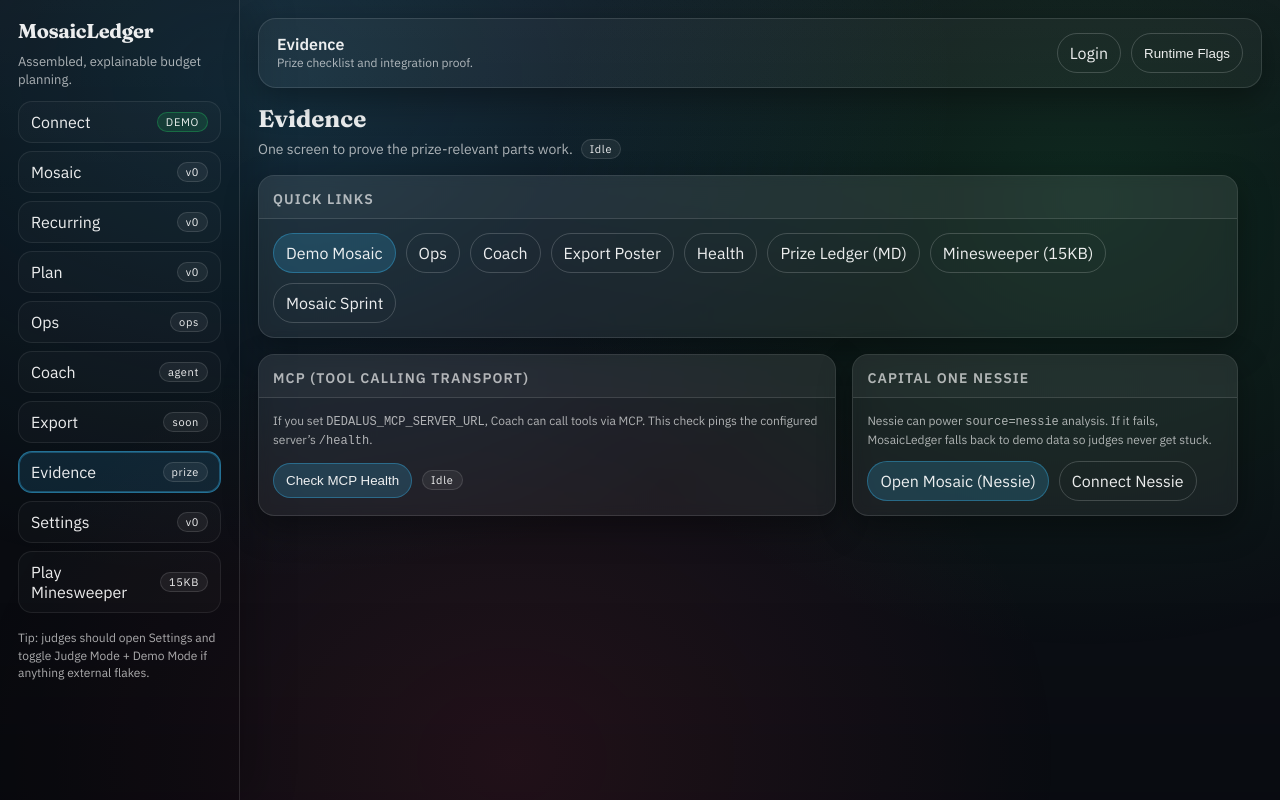
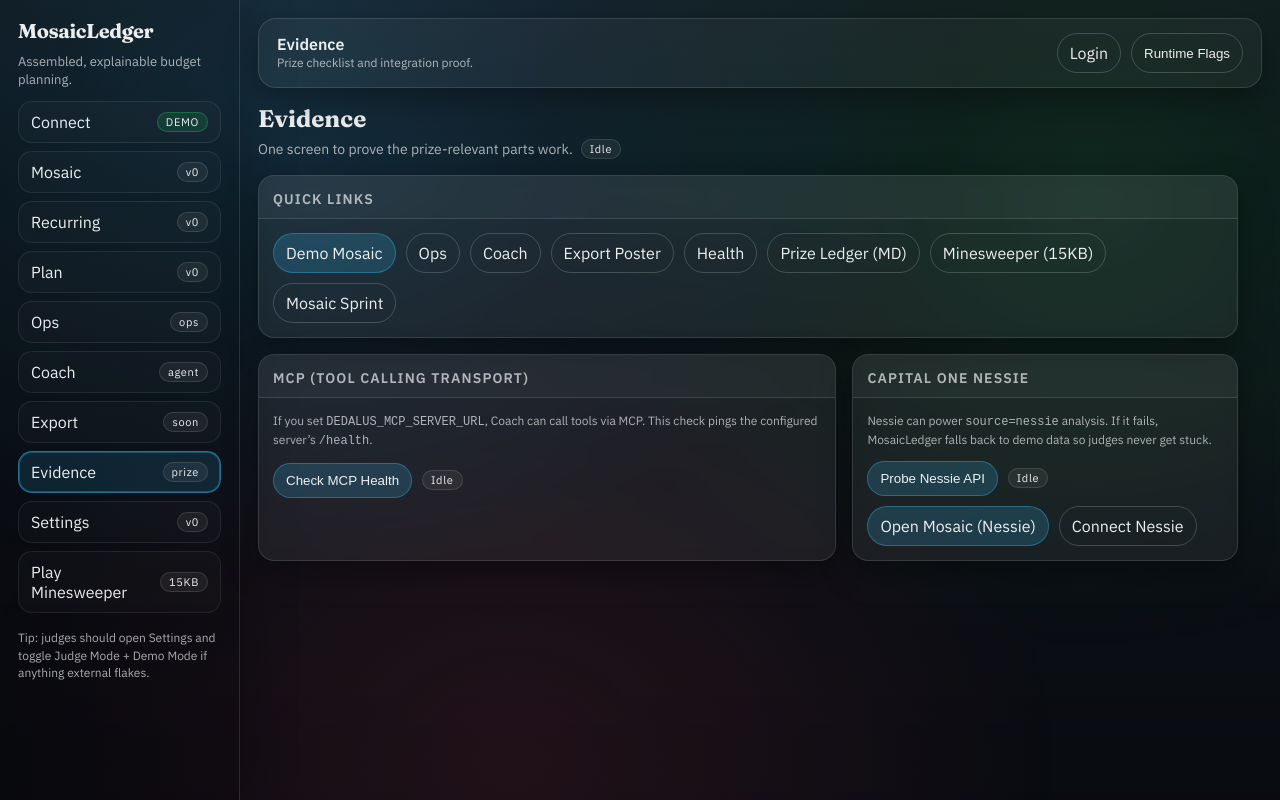
Before and after one commit to rilical/MosaicLedger, a Next.js app in the folder apps/web/: page /app/evidence in a window 1280 px wide. Built offline with nearby package versions, Linux system fonts and the light colour scheme.

Commit message:
Ops: AI toggle + Nessie probe evidence

```diff
--- /dev/null
+++ b/apps/web/src/app/api/nessie/probe/route.ts
@@ -0,0 +1,124 @@
+import { NextResponse } from 'next/server';
+import { nessiePurchaseToNormalized } from '@mosaicledger/connectors';
+import { getNessieBaseUrl, hasNessieEnv, nessieServerClient } from '../../../../lib/nessie/serverClient';
+
+function isNonEmptyString(v: unknown): v is string {
+  return typeof v === 'string' && Boolean(v.trim());
+}
+
+function maskId(id: string): string {
+  const t = id.trim();
+  if (t.length <= 10) return t;
+  return `${t.slice(0, 4)}…${t.slice(-4)}`;
+}
+
+function pickPreferredAccountId(accounts: unknown[]): string | null {
+  const ranked = [...accounts].sort((a, b) => {
+    const at =
+      a && typeof a === 'object' && 'type' in (a as Record<string, unknown>)
+        ? String((a as Record<string, unknown>).type ?? '')
+        : '';
+    const bt =
+      b && typeof b === 'object' && 'type' in (b as Record<string, unknown>)
+        ? String((b as Record<string, unknown>).type ?? '')
+        : '';
+    const score = (t: string) =>
+      t.toLowerCase().includes('checking') ? 0 : t.toLowerCase().includes('credit') ? 1 : 2;
+    return score(at) - score(bt);
+  });
+
+  for (const a of ranked) {
+    if (!a || typeof a !== 'object') continue;
+    const o = a as Record<string, unknown>;
+    const accountId = isNonEmptyString(o._id)
+      ? o._id.trim()
+      : isNonEmptyString(o.id)
+        ? o.id.trim()
+        : null;
+    if (accountId) return accountId;
+  }
+  return null;
+}
+
+export async function GET() {
+  const baseUrl = getNessieBaseUrl();
+
+  if (!hasNessieEnv()) {
+    return NextResponse.json({
+      ok: true,
+      configured: false,
+      baseUrl,
+      keyPresent: false,
+    });
+  }
+
+  const nessie = nessieServerClient();
+
+  const accountsResp = await nessie.listAssignedAccounts();
+  if (!accountsResp.ok) {
+    return NextResponse.json({
+      ok: true,
+      configured: true,
+      baseUrl,
+      keyPresent: true,
+      accounts: { ok: false, status: accountsResp.status, code: accountsResp.code, message: accountsResp.message },
+    });
+  }
+
+  const accounts = Array.isArray(accountsResp.data) ? accountsResp.data : [];
+  const accountId = pickPreferredAccountId(accounts as unknown[]);
+
+  if (!accountId) {
+    return NextResponse.json({
+      ok: true,
+      configured: true,
+      baseUrl,
+      keyPresent: true,
+      accounts: { ok: true, count: accounts.length },
+      selectedAccountId: null,
+      purchases: { ok: true, count: 0, sample: [] },
+    });
+  }
+
+  const purchasesResp = await nessie.listPurchases(accountId);
+  if (!purchasesResp.ok) {
+    return NextResponse.json({
+      ok: true,
+      configured: true,
+      baseUrl,
+      keyPresent: true,
+      accounts: { ok: true, count: accounts.length },
+      selectedAccountId: maskId(accountId),
+      purchases: {
+        ok: false,
+        status: purchasesResp.status,
+        code: purchasesResp.code,
+        message: purchasesResp.message,
+      },
+    });
+  }
+
+  const rawPurchases = Array.isArray(purchasesResp.data) ? purchasesResp.data : [];
+  const sample = rawPurchases
+    .slice(0, 5)
+    .map((p) => nessiePurchaseToNormalized(p, { source: 'nessie', accountId }))
+    .filter((t) => t != null)
+    .map((t) => ({
+      id: maskId(t.id),
+      date: t.date,
+      amount: t.amount,
+      merchant: t.merchant,
+      category: t.category,
+      pending: t.pending,
+    }));
+
+  return NextResponse.json({
+    ok: true,
+    configured: true,
+    baseUrl,
+    keyPresent: true,
+    accounts: { ok: true, count: accounts.length },
+    selectedAccountId: maskId(accountId),
+    purchases: { ok: true, count: rawPurchases.length, sample },
+  });
+}
--- a/apps/web/src/app/app/evidence/page.tsx
+++ b/apps/web/src/app/app/evidence/page.tsx
@@ -8,11 +8,30 @@ type McpHealthResponse =
   | { ok: true; configured: boolean; healthUrl?: string; status?: number; body?: unknown }
   | { ok: false; error?: string };
 
+type NessieProbeResponse =
+  | {
+      ok: true;
+      configured: boolean;
+      baseUrl: string;
+      keyPresent: boolean;
+      accounts?: unknown;
+      selectedAccountId?: string | null;
+      purchases?: unknown;
+    }
+  | { ok: false; error?: string };
+
 export default function EvidencePage() {
   const [mcpStatus, setMcpStatus] = React.useState<
     | { state: 'idle' }
     | { state: 'loading' }
     | { state: 'done'; resp: McpHealthResponse }
+    | { state: 'error'; error: string }
+  >({ state: 'idle' });
+
+  const [nessieStatus, setNessieStatus] = React.useState<
+    | { state: 'idle' }
+    | { state: 'loading' }
+    | { state: 'done'; resp: NessieProbeResponse }
     | { state: 'error'; error: string }
   >({ state: 'idle' });
 
@@ -28,11 +47,38 @@ export default function EvidencePage() {
     }
   }
 
+  async function checkNessie() {
+    setNessieStatus({ state: 'loading' });
+    try {
+      const resp = await fetch('/api/nessie/probe', { method: 'GET' });
+      const json = (await resp.json()) as NessieProbeResponse;
+      if (!resp.ok || !json) throw new Error('Nessie probe failed');
+      setNessieStatus({ state: 'done', resp: json });
+    } catch (e: unknown) {
+      setNessieStatus({
+        state: 'error',
+        error: e instanceof Error ? e.message : 'Nessie probe failed',
+      });
+    }
+  }
+
   const mcpBadge = (() => {
     if (mcpStatus.state === 'loading') return <Badge tone="warn">Checking…</Badge>;
     if (mcpStatus.state === 'error') return <Badge tone="warn">Error</Badge>;
     if (mcpStatus.state === 'done') {
       const r = mcpStatus.resp;
+      if (!r.ok) return <Badge tone="warn">Fail</Badge>;
+      if (!r.configured) return <Badge tone="warn">Not configured</Badge>;
+      return <Badge tone="good">OK</Badge>;
+    }
+    return <Badge tone="neutral">Idle</Badge>;
+  })();
+
+  const nessieBadge = (() => {
+    if (nessieStatus.state === 'loading') return <Badge tone="warn">Checking…</Badge>;
+    if (nessieStatus.state === 'error') return <Badge tone="warn">Error</Badge>;
+    if (nessieStatus.state === 'done') {
+      const r = nessieStatus.resp;
       if (!r.ok) return <Badge tone="warn">Fail</Badge>;
       if (!r.configured) return <Badge tone="warn">Not configured</Badge>;
       return <Badge tone="good">OK</Badge>;
@@ -128,7 +174,15 @@ export default function EvidencePage() {
               Nessie can power <code>source=nessie</code> analysis. If it fails, MosaicLedger falls
               back to demo data so judges never get stuck.
             </div>
-            <div className="buttonRow" style={{ marginTop: 12 }}>
+            <div className="buttonRow" style={{ marginTop: 12, alignItems: 'center' }}>
+              <Button
+                variant="primary"
+                onClick={() => void checkNessie()}
+                disabled={nessieStatus.state === 'loading'}
+              >
+                Probe Nessie API
+              </Button>
+              {nessieBadge}
               <Link className="btn btnPrimary" href="/app/mosaic?source=nessie">
                 Open Mosaic (Nessie)
               </Link>
@@ -136,6 +190,19 @@ export default function EvidencePage() {
                 Connect Nessie
               </Link>
             </div>
+
+            {nessieStatus.state === 'done' ? (
+              <pre
+                className="small"
+                style={{ marginTop: 12, whiteSpace: 'pre-wrap', opacity: 0.9 }}
+              >
+                {JSON.stringify(nessieStatus.resp, null, 2)}
+              </pre>
+            ) : nessieStatus.state === 'error' ? (
+              <div className="small" style={{ marginTop: 12, color: 'rgba(234,179,8,0.95)' }}>
+                {nessieStatus.error}
+              </div>
+            ) : null}
           </CardBody>
         </Card>
       </div>
```
Also changed, not shown: apps/web/src/components/Ops/OpsDecisionPanel.tsx (+18 -8 lines), apps/web/src/components/Ops/OpsMemoPanel.tsx (+20 -10 lines), 1 other file (tests, documents, lock files or other folders).
